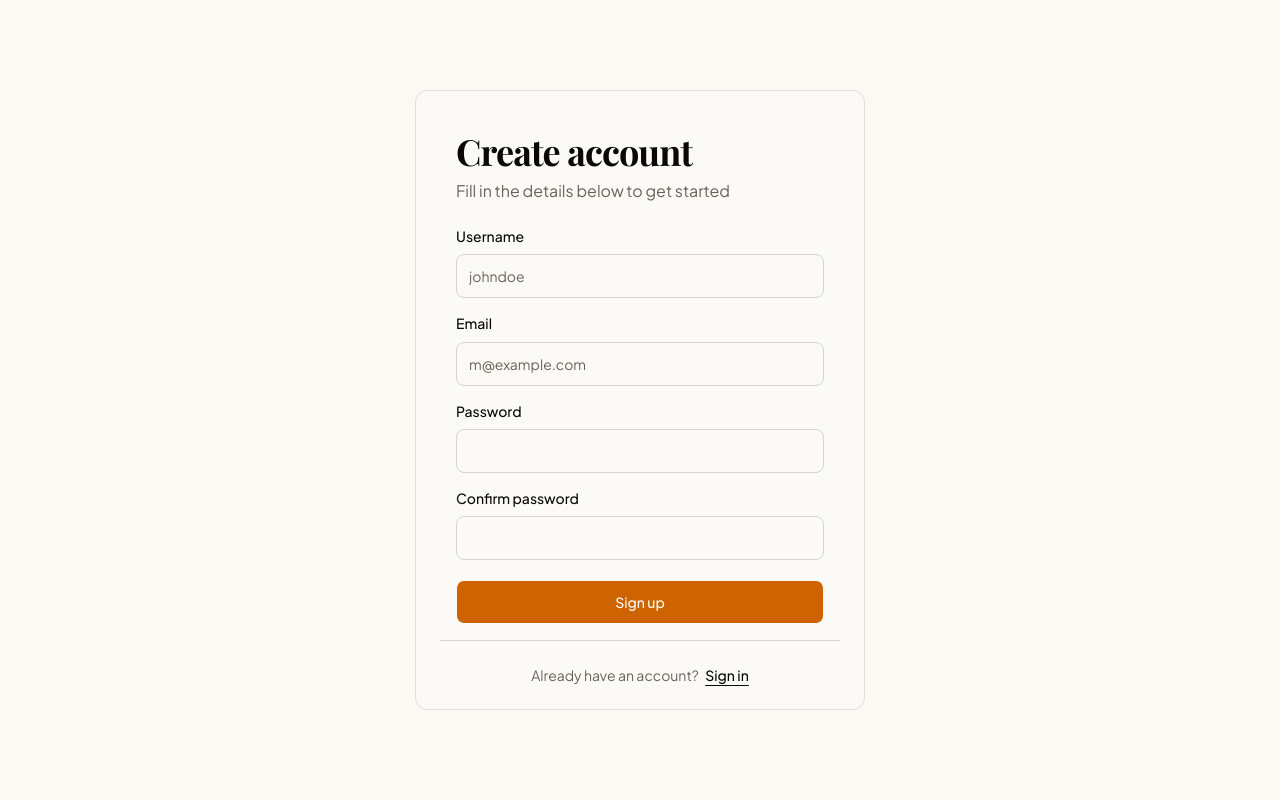
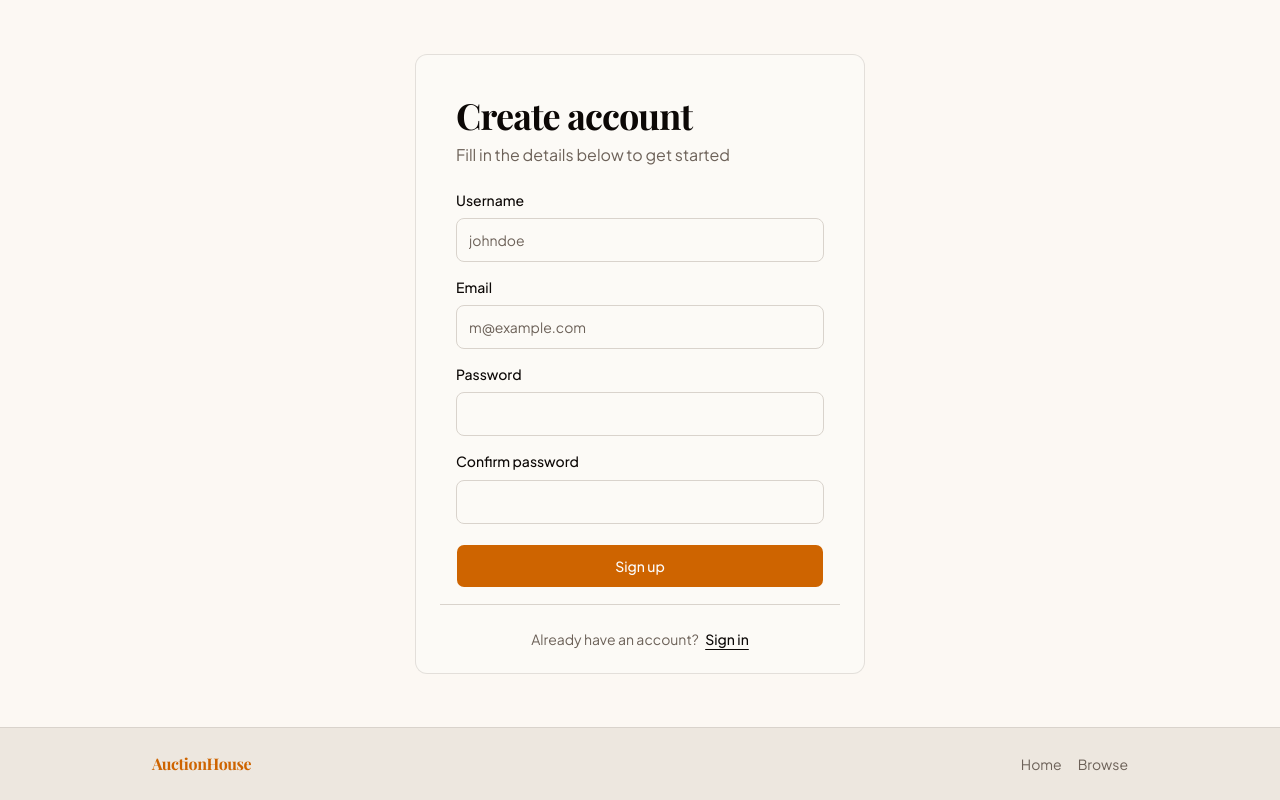
Before and after one commit to Vojta-10/bidding-platform, a Next.js app: page /sign-up in a window 1280 px wide. Built offline with nearby package versions, Linux system fonts and the light colour scheme; a web font is replaced by a local one.

Commit message:
feat: add FooterSlim to auth pages

```diff
--- /dev/null
+++ b/app/sign-in/layout.tsx
@@ -0,0 +1,16 @@
+import FooterSlim from '@/components/layout/footer/FooterSlim';
+
+export default function SignInLayout({
+  children,
+}: {
+  children: React.ReactNode;
+}) {
+  return (
+    <>
+      <main className='flex flex-1 items-center justify-center p-4'>
+        {children}
+      </main>
+      <FooterSlim />
+    </>
+  );
+}
--- a/app/sign-in/page.tsx
+++ b/app/sign-in/page.tsx
@@ -1,9 +1,5 @@
 import { LoginForm } from '@/components/auth/LoginForm';
 
 export default function SignInPage() {
-  return (
-    <div className='min-h-screen flex justify-center items-center p-4'>
-      <LoginForm />
-    </div>
-  );
+  return <LoginForm />;
 }
--- /dev/null
+++ b/app/sign-up/layout.tsx
@@ -0,0 +1,16 @@
+import FooterSlim from '@/components/layout/footer/FooterSlim';
+
+export default function SignUpLayout({
+  children,
+}: {
+  children: React.ReactNode;
+}) {
+  return (
+    <>
+      <main className='flex flex-1 items-center justify-center p-4'>
+        {children}
+      </main>
+      <FooterSlim />
+    </>
+  );
+}
--- a/app/sign-up/page.tsx
+++ b/app/sign-up/page.tsx
@@ -1,9 +1,5 @@
 import { SignUpForm } from '@/components/auth/SignUpForm';
 
 export default function SignUpPage() {
-  return (
-    <div className='min-h-screen flex justify-center items-center p-4'>
-      <SignUpForm />
-    </div>
-  );
+  return <SignUpForm />;
 }
```
